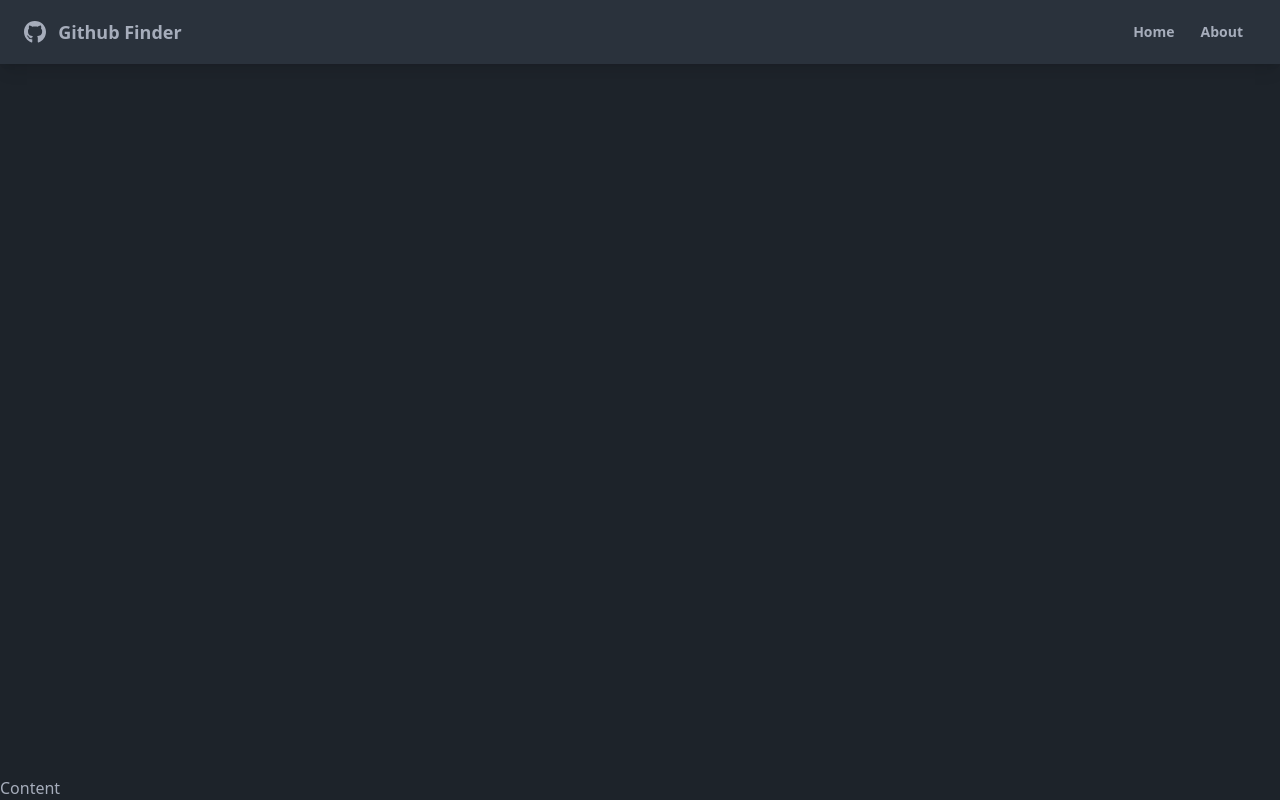
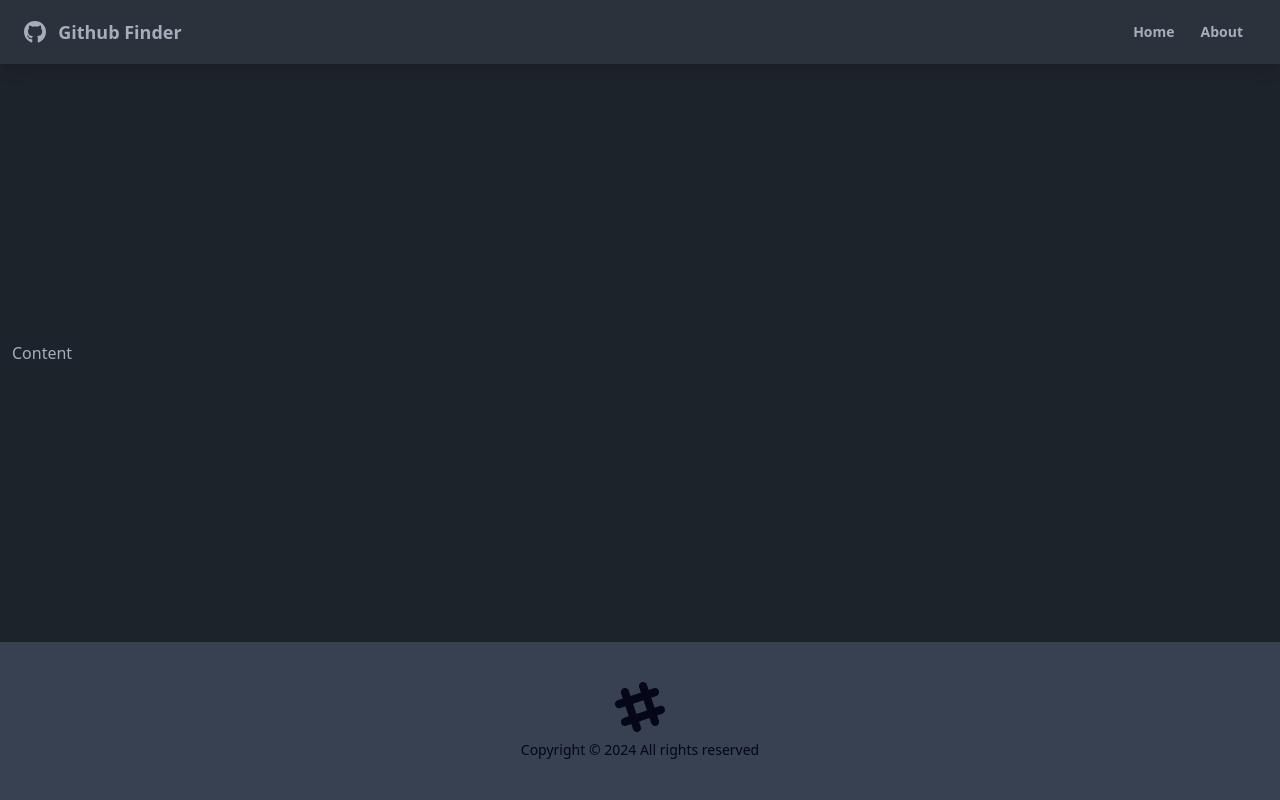
Before and after one commit to Florian-Cywinski/react-github-finder-project, a React (Vite) app: page / in a window 1280 px wide. Built offline with nearby package versions, Linux system fonts and the light colour scheme.

Commit message:
8 - GitHub Finder Project Start -> 4 - Footer Component

```diff
--- a/src/App.jsx
+++ b/src/App.jsx
@@ -1,14 +1,15 @@
 import { BrowserRouter as Router, Route } from 'react-router-dom'
 import Navbar from './components/layout/Navbar'
+import Footer from './components/layout/Footer'
 
 function App() {
   return (
     <Router>
       <div className="flex flex-col justify-between h-screen">
         <Navbar />
-        <main>Content</main>
+        <main className='container mx-auto px-3 pb-12'>Content</main>
+        <Footer/>
       </div>
-
     </Router>
   )
 }
--- /dev/null
+++ b/src/components/layout/Footer.jsx
@@ -0,0 +1,16 @@
+function Footer() {
+  const footerYear = new Date().getFullYear()   // e.g. to get 2024 in 2024
+
+  return (
+    <footer className='footer p-10 bg-gray-700 text-primary-content footer-center'> {/* footer is a class from daisyUI */}
+      <div>
+        <svg width='50' height='50' viewBox='0 0 24 24' xmlns='http://www.w3.org/2000/svg' fillRule='evenodd' clipRule='evenodd' className='inline-block fill-current'>
+          <path d='M22.672 15.226l-2.432.811.841 2.515c.33 1.019-.209 2.127-1.23 2.456-1.15.325-2.148-.321-2.463-1.226l-.84-2.518-5.013 1.677.84 2.517c.391 1.203-.434 2.542-1.831 2.542-.88 0-1.601-.564-1.86-1.314l-.842-2.516-2.431.809c-1.135.328-2.145-.317-2.463-1.229-.329-1.018.211-2.127 1.231-2.456l2.432-.809-1.621-4.823-2.432.808c-1.355.384-2.558-.59-2.558-1.839 0-.817.509-1.582 1.327-1.846l2.433-.809-.842-2.515c-.33-1.02.211-2.129 1.232-2.458 1.02-.329 2.13.209 2.461 1.229l.842 2.515 5.011-1.677-.839-2.517c-.403-1.238.484-2.553 1.843-2.553.819 0 1.585.509 1.85 1.326l.841 2.517 2.431-.81c1.02-.33 2.131.211 2.461 1.229.332 1.018-.21 2.126-1.23 2.456l-2.433.809 1.622 4.823 2.433-.809c1.242-.401 2.557.484 2.557 1.838 0 .819-.51 1.583-1.328 1.847m-8.992-6.428l-5.01 1.675 1.619 4.828 5.011-1.674-1.62-4.829z'></path>
+        </svg>
+        <p>Copyright &copy; {footerYear} All rights reserved</p>
+      </div>
+    </footer>
+  )
+}
+
+export default Footer
```
